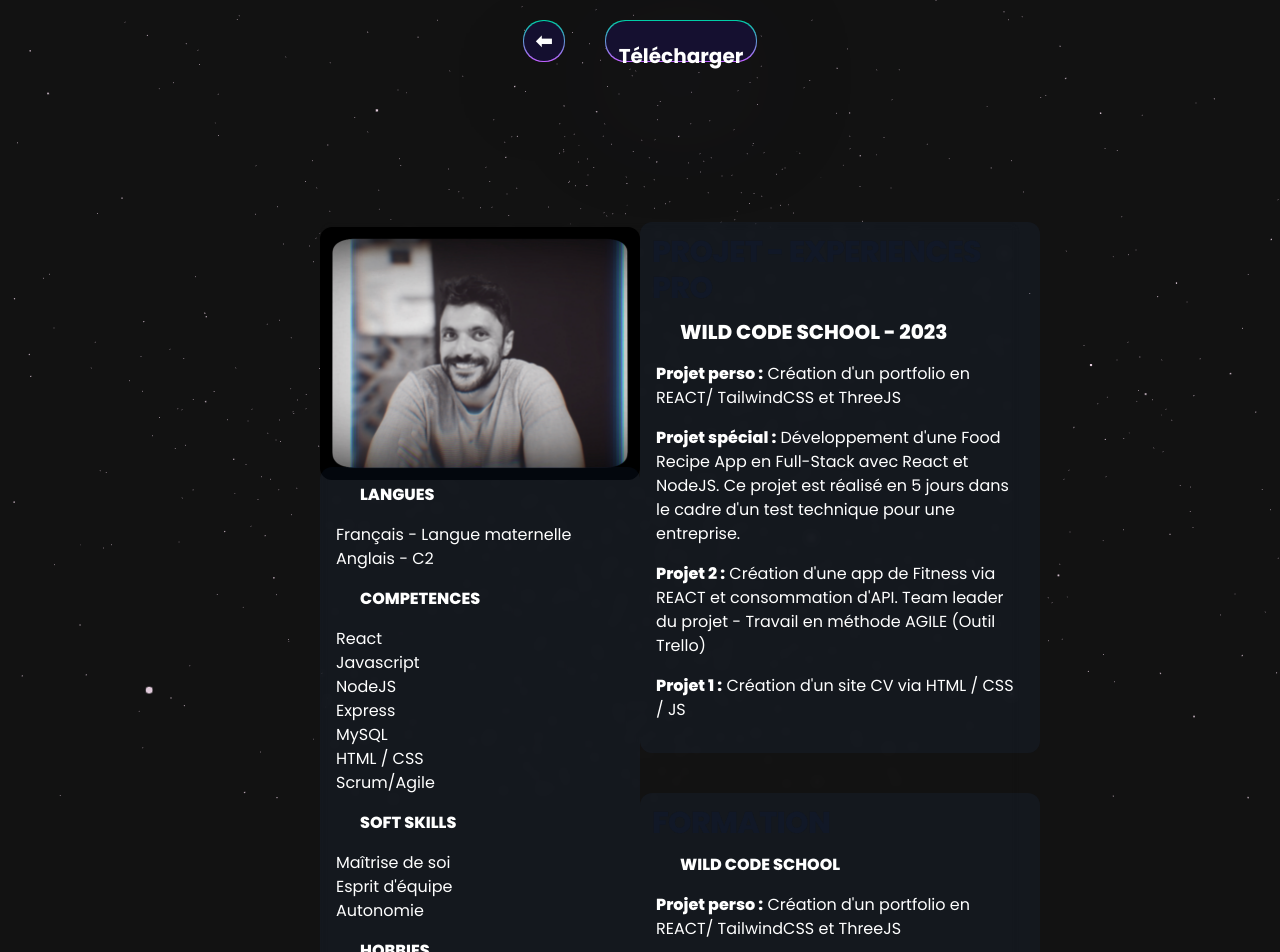
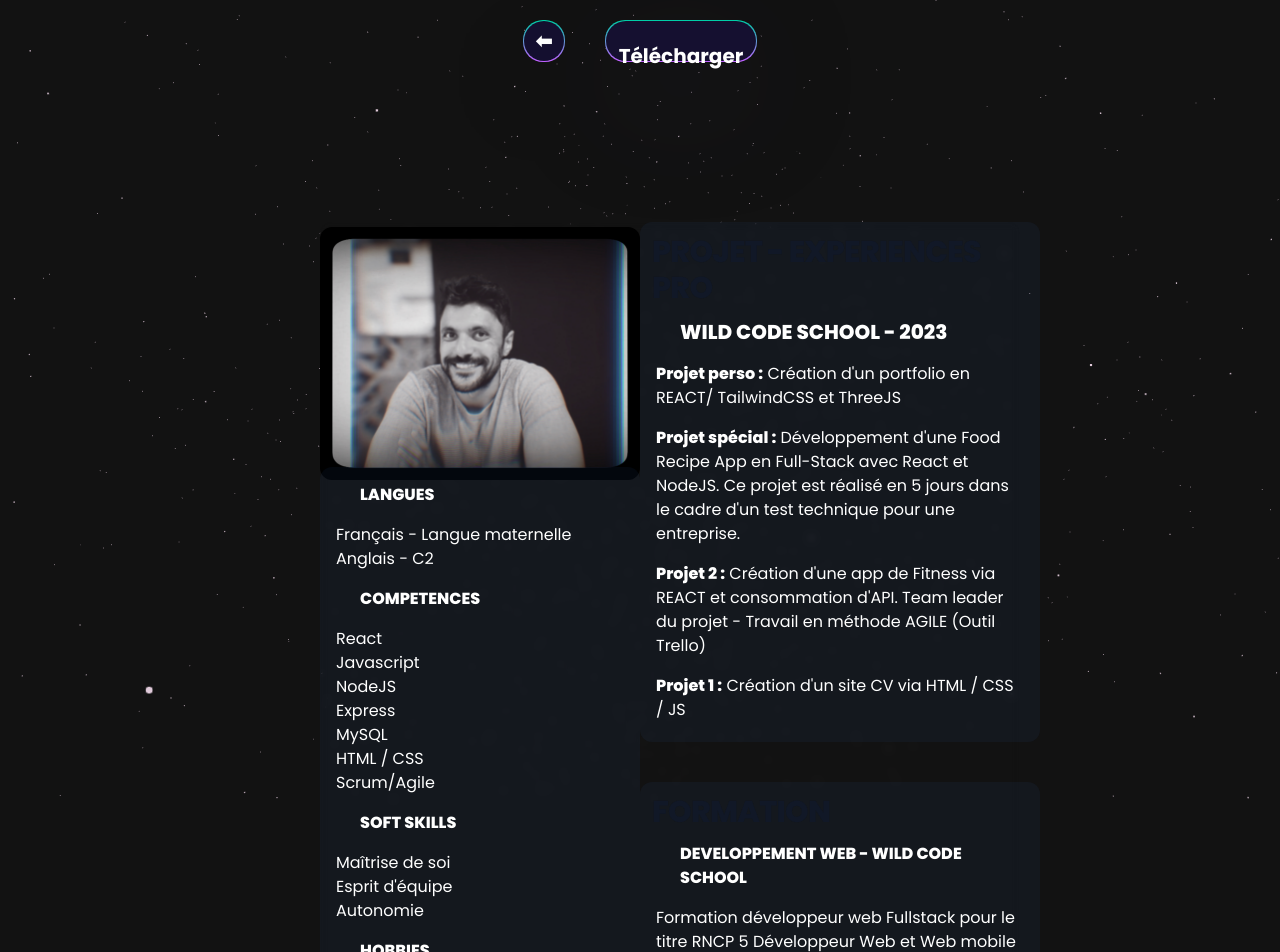
Before and after one commit to Omcci/3DPortfolio, a React (Vite) app: page /dashboard in a window 1280 px wide. Shown: the top 952 px of the page. Built offline with nearby package versions, Linux system fonts and the light colour scheme.

Commit message:
fixed cv content

```diff
--- a/src/pages/Dashboard.jsx
+++ b/src/pages/Dashboard.jsx
@@ -156,8 +156,8 @@ function Dashboard() {
                 </motion.div>
                 {/* </Draggable> */}
               </div>
-              <div className="flex flex-col w-full justify-center items-center ">
-                <div className=" w-[320px] md:w-[400px] h-[630px]  md:h-[550px]  bg-blue-500 bg-opacity-5 backdrop-blur-xl rounded-xl bg-clip-padding backdrop-filter">
+              <div className="flex flex-col w-full justify-center items-center  ">
+                <div className=" w-[320px] md:w-[400px] h-[630px]  md:h-[550px]  bg-blue-500 bg-opacity-5 backdrop-blur-xl rounded-xl bg-clip-padding backdrop-filter ">
                   <h1 class="m-3 text-4xl font-extrabold leading-none tracking-tight text-gray-900 md:text-2xl lg:text-3xl dark:text-white">
                     PROJET - EXPERIENCES PRO
                   </h1>
@@ -190,10 +190,9 @@ function Dashboard() {
                   <h1 class="m-3 text-4xl font-extrabold leading-none tracking-tight text-gray-900 md:text-2xl lg:text-3xl dark:text-white">
                     FORMATION
                   </h1>
-                  <p class="mx-10 text-md font-extrabold "> WILD CODE SCHOOL</p>
+                  <p class="mx-10 text-md font-extrabold "> DEVELOPPEMENT WEB - WILD CODE SCHOOL</p>
                   <p class="m-4  ">
-                    <span className="font-extrabold">Projet perso :</span>{" "}
-                    Création d'un portfolio en REACT/ TailwindCSS et ThreeJS{" "}
+                    Formation développeur web Fullstack pour le titre RNCP 5 Développeur Web et Web mobile (2023){" "}
                   </p>
                   <p class="mx-10 text-md font-extrabold ">
                     {" "}
```
